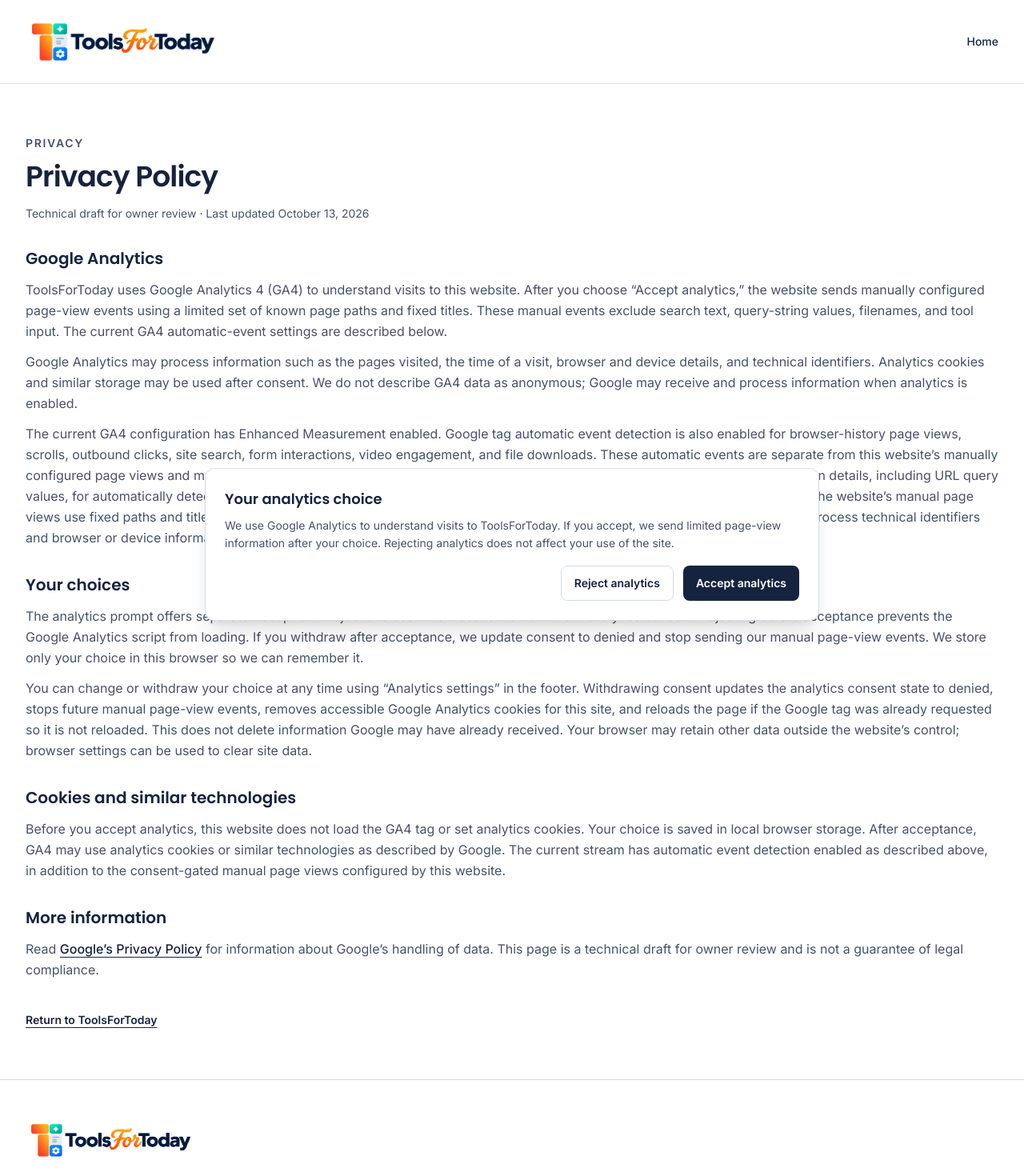
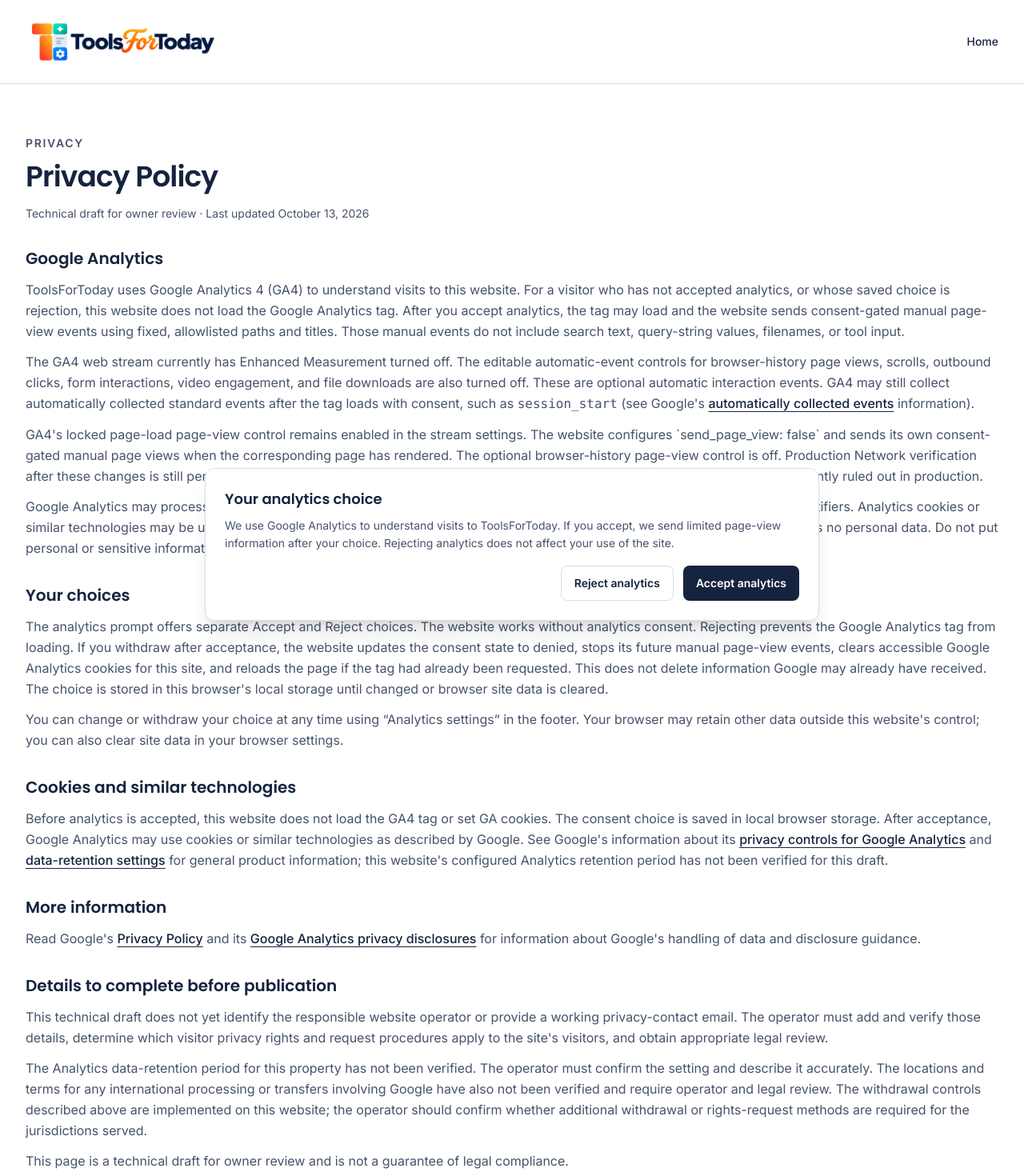
Before and after one commit to Maheshsumb/ToolsForToday, a Next.js app: page /privacy-policy in a window 1280 px wide. Shown: the top 1470 px of the page at 80% size. Built offline with nearby package versions, Linux system fonts and the light colour scheme.

Commit message:
docs: align privacy policy with GA4 settings

```diff
--- a/src/app/privacy-policy/page.tsx
+++ b/src/app/privacy-policy/page.tsx
@@ -22,38 +22,52 @@ export default function PrivacyPolicyPage() {
           <section aria-labelledby="analytics-heading">
             <h2 id="analytics-heading" className="font-heading text-xl font-semibold text-text">Google Analytics</h2>
             <p className="mt-3">
-              ToolsForToday uses Google Analytics 4 (GA4) to understand visits to this website. After you choose “Accept analytics,” the website sends manually configured page-view events using a limited set of known page paths and fixed titles. These manual events exclude search text, query-string values, filenames, and tool input. The current GA4 automatic-event settings are described below.
+              ToolsForToday uses Google Analytics 4 (GA4) to understand visits to this website. For a visitor who has not accepted analytics, or whose saved choice is rejection, this website does not load the Google Analytics tag. After you accept analytics, the tag may load and the website sends consent-gated manual page-view events using fixed, allowlisted paths and titles. Those manual events do not include search text, query-string values, filenames, or tool input.
             </p>
             <p className="mt-3">
-              Google Analytics may process information such as the pages visited, the time of a visit, browser and device details, and technical identifiers. Analytics cookies and similar storage may be used after consent. We do not describe GA4 data as anonymous; Google may receive and process information when analytics is enabled.
+              The GA4 web stream currently has Enhanced Measurement turned off. The editable automatic-event controls for browser-history page views, scrolls, outbound clicks, form interactions, video engagement, and file downloads are also turned off. These are optional automatic interaction events. GA4 may still collect automatically collected standard events after the tag loads with consent, such as <code>session_start</code> (see Google&apos;s <a className="font-medium text-text underline underline-offset-4" href="https://support.google.com/analytics/answer/9234069" rel="noreferrer" target="_blank">automatically collected events</a> information).
             </p>
             <p className="mt-3">
-              The current GA4 configuration has Enhanced Measurement enabled. Google tag automatic event detection is also enabled for browser-history page views, scrolls, outbound clicks, site search, form interactions, video engagement, and file downloads. These automatic events are separate from this website’s manually configured page views and may be sent after you accept analytics when their conditions are met. Google may receive page-location details, including URL query values, for automatically detected page views and site-search events; do not put personal or sensitive information in a page URL. The website’s manual page views use fixed paths and titles and exclude query-string values, search text, filenames, and tool input. Google Analytics may still process technical identifiers and browser or device information when analytics is enabled.
+              GA4&apos;s locked page-load page-view control remains enabled in the stream settings. The website configures `send_page_view: false` and sends its own consent-gated manual page views when the corresponding page has rendered. The optional browser-history page-view control is off. Production Network verification after these changes is still pending; this description does not claim that duplicate page views or scroll events have been independently ruled out in production.
+            </p>
+            <p className="mt-3">
+              Google Analytics may process information such as pages visited, event details, browser and device information, and technical identifiers. Analytics cookies or similar technologies may be used after consent. This policy does not claim that Analytics data is anonymous or that Google receives no personal data. Do not put personal or sensitive information in a page URL.
             </p>
           </section>
 
           <section aria-labelledby="choices-heading">
             <h2 id="choices-heading" className="font-heading text-xl font-semibold text-text">Your choices</h2>
             <p className="mt-3">
-              The analytics prompt offers separate Accept and Reject choices. The website works without analytics consent. Rejecting before acceptance prevents the Google Analytics script from loading. If you withdraw after acceptance, we update consent to denied and stop sending our manual page-view events. We store only your choice in this browser so we can remember it.
+              The analytics prompt offers separate Accept and Reject choices. The website works without analytics consent. Rejecting prevents the Google Analytics tag from loading. If you withdraw after acceptance, the website updates the consent state to denied, stops its future manual page-view events, clears accessible Google Analytics cookies for this site, and reloads the page if the tag had already been requested. This does not delete information Google may already have received. The choice is stored in this browser&apos;s local storage until changed or browser site data is cleared.
             </p>
             <p className="mt-3">
-              You can change or withdraw your choice at any time using “Analytics settings” in the footer. Withdrawing consent updates the analytics consent state to denied, stops future manual page-view events, removes accessible Google Analytics cookies for this site, and reloads the page if the Google tag was already requested so it is not reloaded. This does not delete information Google may have already received. Your browser may retain other data outside the website’s control; browser settings can be used to clear site data.
+              You can change or withdraw your choice at any time using “Analytics settings” in the footer. Your browser may retain other data outside this website&apos;s control; you can also clear site data in your browser settings.
             </p>
           </section>
 
           <section aria-labelledby="cookies-heading">
             <h2 id="cookies-heading" className="font-heading text-xl font-semibold text-text">Cookies and similar technologies</h2>
             <p className="mt-3">
-              Before you accept analytics, this website does not load the GA4 tag or set analytics cookies. Your choice is saved in local browser storage. After acceptance, GA4 may use analytics cookies or similar technologies as described by Google. The current stream has automatic event detection enabled as described above, in addition to the consent-gated manual page views configured by this website.
+              Before analytics is accepted, this website does not load the GA4 tag or set GA cookies. The consent choice is saved in local browser storage. After acceptance, Google Analytics may use cookies or similar technologies as described by Google. See Google&apos;s information about its <a className="font-medium text-text underline underline-offset-4" href="https://support.google.com/analytics/answer/9019185" rel="noreferrer" target="_blank">privacy controls for Google Analytics</a> and <a className="font-medium text-text underline underline-offset-4" href="https://support.google.com/analytics/answer/7667196" rel="noreferrer" target="_blank">data-retention settings</a> for general product information; this website&apos;s configured Analytics retention period has not been verified for this draft.
             </p>
           </section>
 
           <section aria-labelledby="google-heading">
             <h2 id="google-heading" className="font-heading text-xl font-semibold text-text">More information</h2>
             <p className="mt-3">
-              Read <a className="font-medium text-text underline underline-offset-4" href="https://policies.google.com/privacy" rel="noreferrer" target="_blank">Google’s Privacy Policy</a> for information about Google’s handling of data. This page is a technical draft for owner review and is not a guarantee of legal compliance.
+              Read Google&apos;s <a className="font-medium text-text underline underline-offset-4" href="https://policies.google.com/privacy" rel="noreferrer" target="_blank">Privacy Policy</a> and its <a className="font-medium text-text underline underline-offset-4" href="https://support.google.com/analytics/answer/7318509" rel="noreferrer" target="_blank">Google Analytics privacy disclosures</a> for information about Google&apos;s handling of data and disclosure guidance.
             </p>
+          </section>
+
+          <section aria-labelledby="owner-review-heading">
+            <h2 id="owner-review-heading" className="font-heading text-xl font-semibold text-text">Details to complete before publication</h2>
+            <p className="mt-3">
+              This technical draft does not yet identify the responsible website operator or provide a working privacy-contact email. The operator must add and verify those details, determine which visitor privacy rights and request procedures apply to the site&apos;s visitors, and obtain appropriate legal review.
+            </p>
+            <p className="mt-3">
+              The Analytics data-retention period for this property has not been verified. The operator must confirm the setting and describe it accurately. The locations and terms for any international processing or transfers involving Google have also not been verified and require operator and legal review. The withdrawal controls described above are implemented on this website; the operator should confirm whether additional withdrawal or rights-request methods are required for the jurisdictions served.
+            </p>
+            <p className="mt-3">This page is a technical draft for owner review and is not a guarantee of legal compliance.</p>
           </section>
         </div>
 
```
Also changed, not shown: 1 other file (tests, documents, lock files or other folders).
